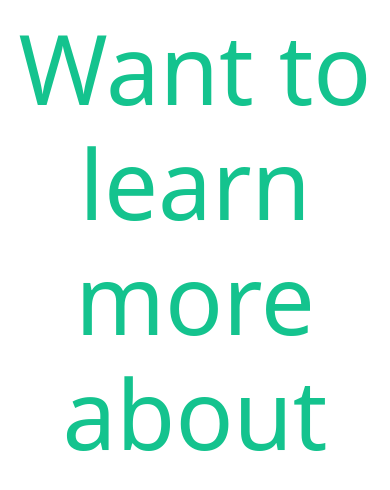
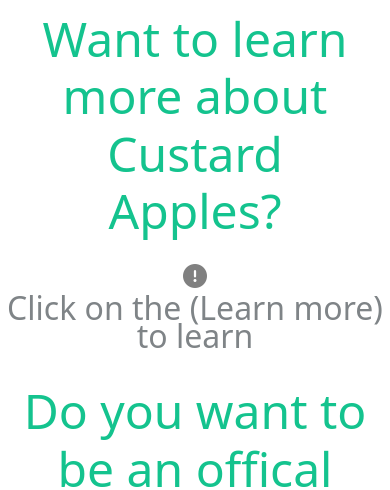
Before and after one commit to Gitkhu/CUSTARDO, a plain HTML site: page index.html in a window 390 px wide. Shown: the part 1158-1648 px from the top of the page. Drawn offline with nearby package versions, Linux system fonts and the light colour scheme.

Commit message:
Update style.css

```diff
--- a/CSS/style.css
+++ b/CSS/style.css
@@ -244,10 +244,10 @@ h3, h4, h5, h6, p {
     font-size: 1.3rem;
   }
   h3, h4, h5, h6, p {
-    font-size:4.5rem;
+    font-size:2rem;
   }
   .h-text {
-    font-size: 6rem;
+    font-size: 3rem;
     padding: 1rem;
   }
 
```
